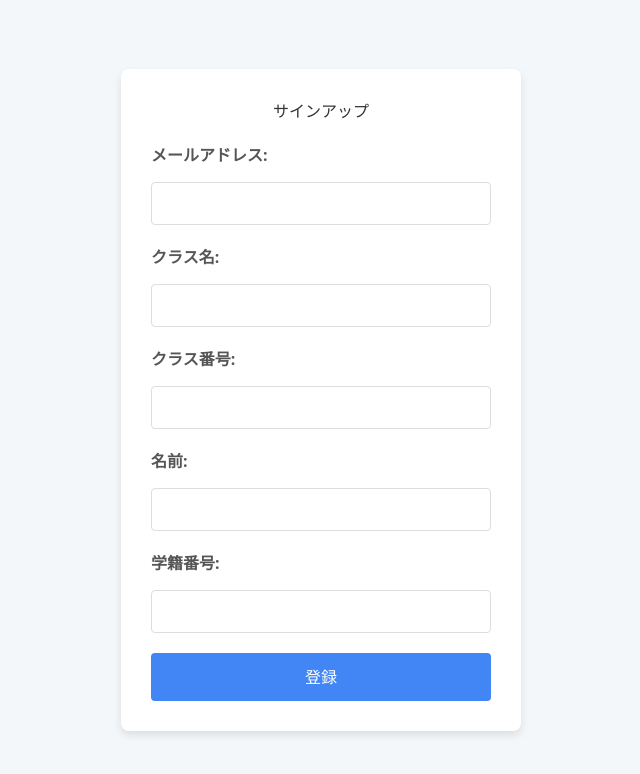
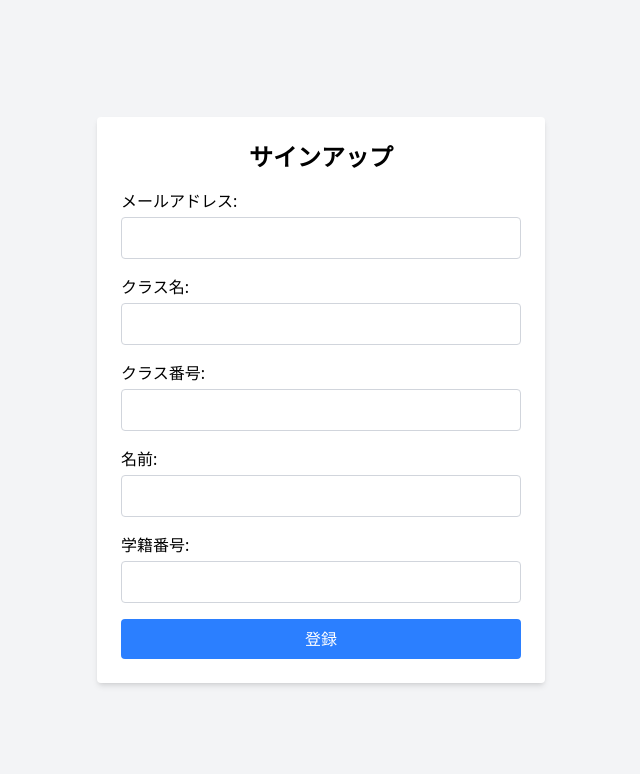
Before and after one commit to yussy15/sazanami, a Next.js app: page /Signup in a window 1280 px wide. Shown: the top 774 px of the page, without its empty margins (319-959 px from the left). Built offline with nearby package versions, Linux system fonts and the light colour scheme.

Commit message:
styleをTailwindcssに変更

```diff
--- a/src/pages/Signup.tsx
+++ b/src/pages/Signup.tsx
@@ -1,55 +1,98 @@
-import { useState } from 'react';
-import { useRouter } from 'next/router';
-import styles from '../styles/Signup.module.css';
+import { useState } from "react";
+import { useRouter } from "next/router";
 
 export default function Signup() {
-  const [email, setEmail] = useState('');
-  const [classname, setClassname] = useState('');
-  const [classnumber, setClassnumber] = useState('');
-  const [name, setName] = useState('');
-  const [studentid, setStudentid] = useState('');
+  const [email, setEmail] = useState("");
+  const [classname, setClassname] = useState("");
+  const [classnumber, setClassnumber] = useState("");
+  const [name, setName] = useState("");
+  const [studentid, setStudentid] = useState("");
   const router = useRouter();
 
   const handleSubmit = async (e: React.FormEvent<HTMLFormElement>) => {
     e.preventDefault();
 
-    const response = await fetch('/api/auth/signup', {
-      method: 'POST',
-      headers: { 'Content-Type': 'application/json' },
+    const response = await fetch("/api/auth/signup", {
+      method: "POST",
+      headers: { "Content-Type": "application/json" },
       body: JSON.stringify({ email, classname, classnumber, name, studentid }),
     });
 
     const result = await response.json();
-
     if (response.ok) {
-      alert('登録が完了しました！');
-      router.push('/Top');
+      alert("登録が完了しました！");
+      router.push("/Top");
     } else {
-      alert(result.error || 'エラーが発生しました');
+      alert(result.error || "エラーが発生しました");
     }
   };
 
   return (
-    <div className={styles.container}>
-      <div className={styles['form-container']}>
-        <h1 className={styles.title}>サインアップ</h1>
-        <form onSubmit={handleSubmit}>
-          <label className={styles.label}>メールアドレス:</label>
-          <input className={styles.input} type="email" value={email} onChange={(e) => setEmail(e.target.value)} required />
+    <div className="min-h-screen flex items-center justify-center bg-gray-100">
+      <div className="bg-white p-6 rounded shadow-md w-full max-w-md">
+        <h1 className="text-2xl font-bold mb-4 text-center">サインアップ</h1>
+        <form onSubmit={handleSubmit} className="space-y-4">
+          <div>
+            <label className="block font-medium mb-1">メールアドレス:</label>
+            <input
+              type="email"
+              value={email}
+              onChange={(e) => setEmail(e.target.value)}
+              required
+              className="w-full border border-gray-300 rounded px-3 py-2 focus:outline-none"
+            />
+          </div>
 
-          <label className={styles.label}>クラス名:</label>
-          <input className={styles.input} type="text" value={classname} onChange={(e) => setClassname(e.target.value)} required />
+          <div>
+            <label className="block font-medium mb-1">クラス名:</label>
+            <input
+              type="text"
+              value={classname}
+              onChange={(e) => setClassname(e.target.value)}
+              required
+              className="w-full border border-gray-300 rounded px-3 py-2 focus:outline-none"
+            />
+          </div>
 
-          <label className={styles.label}>クラス番号:</label>
-          <input className={styles.input} type="text" value={classnumber} onChange={(e) => setClassnumber(e.target.value)} required />
+          <div>
+            <label className="block font-medium mb-1">クラス番号:</label>
+            <input
+              type="text"
+              value={classnumber}
+              onChange={(e) => setClassnumber(e.target.value)}
+              required
+              className="w-full border border-gray-300 rounded px-3 py-2 focus:outline-none"
+            />
+          </div>
 
-          <label className={styles.label}>名前:</label>
-          <input className={styles.input} type="text" value={name} onChange={(e) => setName(e.target.value)} required />
+          <div>
+            <label className="block font-medium mb-1">名前:</label>
+            <input
+              type="text"
+              value={name}
+              onChange={(e) => setName(e.target.value)}
+              required
+              className="w-full border border-gray-300 rounded px-3 py-2 focus:outline-none"
+            />
+          </div>
 
-          <label className={styles.label}>学籍番号:</label>
-          <input className={styles.input} type="text" value={studentid} onChange={(e) => setStudentid(e.target.value)} required />
+          <div>
+            <label className="block font-medium mb-1">学籍番号:</label>
+            <input
+              type="text"
+              value={studentid}
+              onChange={(e) => setStudentid(e.target.value)}
+              required
+              className="w-full border border-gray-300 rounded px-3 py-2 focus:outline-none"
+            />
+          </div>
 
-          <button className={styles.button} type="submit">登録</button> {/* ローカルクラス button を適用 */}
+          <button
+            type="submit"
+            className="w-full bg-blue-500 text-white py-2 rounded hover:bg-blue-600 transition-colors"
+          >
+            登録
+          </button>
         </form>
       </div>
     </div>
```
